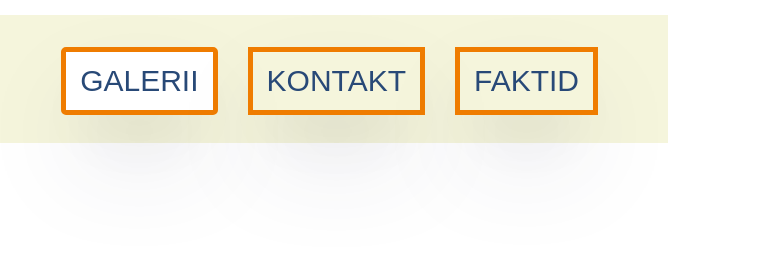
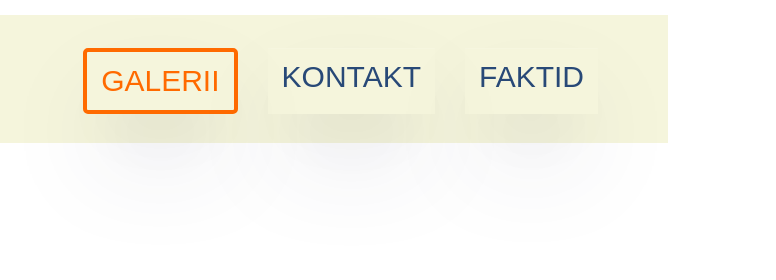
Before and after one commit to raikotoomsalu/projekt--ametikooli-portfoolio, a plain HTML site: page index.html in a window 1280 px wide. In both pictures the pointer is over the link "GALERII". Shown: the top 280 px of the page, 504-1280 px from the left. Drawn offline with Linux system fonts and the light colour scheme; some packages are replaced by stand-ins of ours; a web font is replaced by a local one.

Commit message:
changed nav style

```diff
--- a/style.css
+++ b/style.css
@@ -39,7 +39,6 @@ a {
 
 .text {
     font-weight: 500;
-    border: 5px solid #EF7C00;
     box-shadow: rgba(255, 255, 255, 0.1) 0px 1px 1px 0px inset, rgba(50, 50, 93, 0.25) 0px 50px 100px -20px, rgba(0, 0, 0, 0.3) 0px 30px 60px -30px;
 }
 
@@ -67,7 +66,9 @@ li {
 .nav-links a {
     color: #284977;
 }
-
+.nav-links a:hover {
+    color: rgb(255, 106, 0);
+}
 .logo{
     width: auto;
     height: 80px;
@@ -83,7 +84,9 @@ li {
 }
 
 .menu li:hover {
-    background-color: #ffffff;
+    /* background-color: #ffb868; */
+    /* color: orange; */
+    border: 4px solid rgb(255, 106, 0) ;
     border-radius: 5px;
     transition: 0.3s ease;
 }
```
